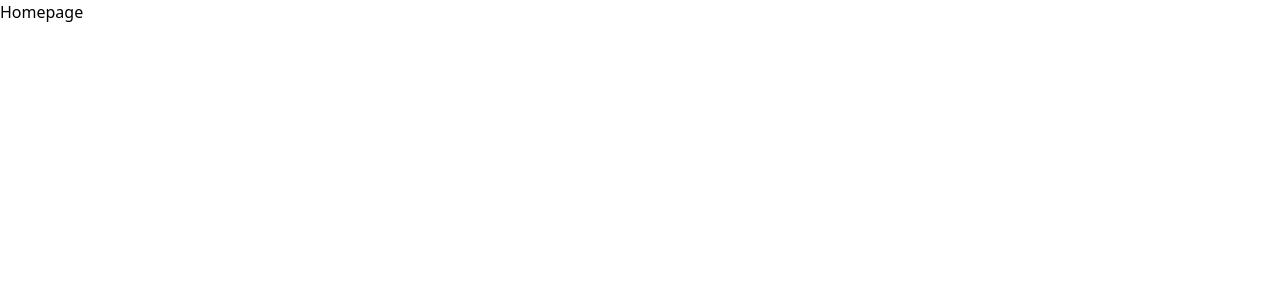
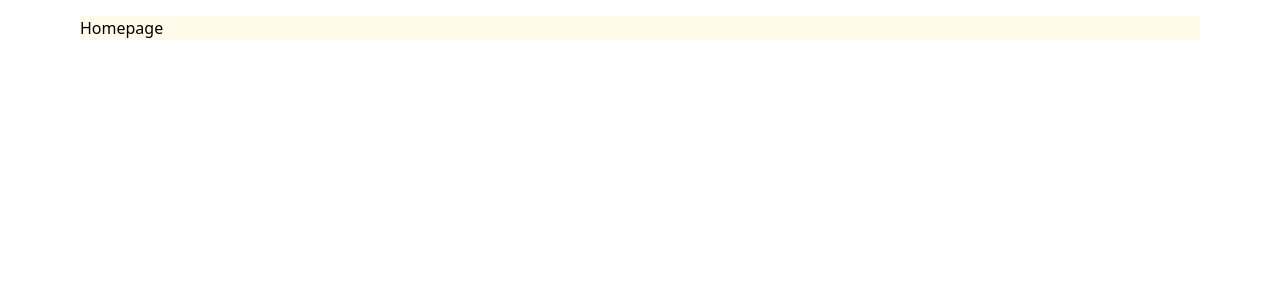
Before and after one commit to CleverCoder03/ecommerce-ui, a Next.js app: page / in a window 1280 px wide. Shown: the top 300 px of the page. Built offline with nearby package versions, Linux system fonts and the light colour scheme.

Commit message:
intial structuring

```diff
--- a/src/app/layout.tsx
+++ b/src/app/layout.tsx
@@ -27,7 +27,7 @@ export default function RootLayout({
       <body
         className={`${geistSans.variable} ${geistMono.variable} antialiased`}
       >
-        {children}
+        <div className="mx-auto p-4 sm:max-w-xl md:max-w-2xl lg:max-w-3xl xl:max-w-6xl">{children}</div>
       </body>
     </html>
   );
--- a/src/app/page.tsx
+++ b/src/app/page.tsx
@@ -1,6 +1,6 @@
 const Homepage = () => {
   return (
-    <div className=''>Homepage</div>
+    <div className='bg-amber-50'>Homepage</div>
   )
 }
 
```
